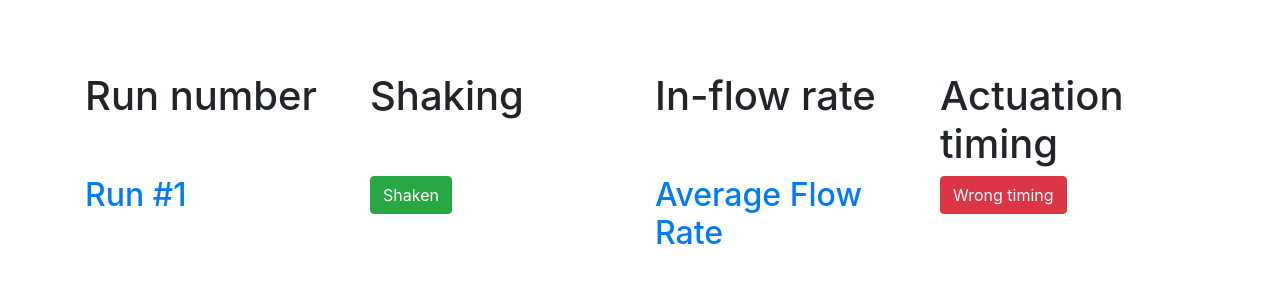
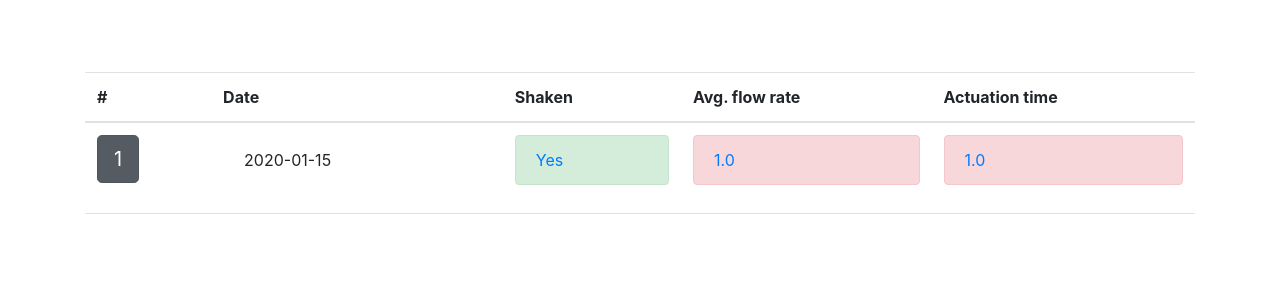
Before and after one commit to paulmeierling/Atem, a Flask app: page / in a window 1280 px wide. Shown: the part 76-376 px from the top of the page. Run offline with Flask 2, Linux system fonts and the light colour scheme; tables that the repository leaves empty hold one stand-in row (values such as "Sample post"); some libraries are stand-ins or nearby versions.

Commit message:
Added toogles for more infos in summary screen

```diff
--- a/app/models.py
+++ b/app/models.py
@@ -5,6 +5,7 @@ class Run_summary(db.Model):
     datetime = db.Column(db.Date(), index=True)
     description  = db.Column(db.String(400), default="Run description")
 
+    shaken = db.Column(db.Boolean, default=True, index=True)
     actuation_time = db.Column(db.Float(), index=True)
     avg_inflow = db.Column(db.Float(), index=True)
     start_breath = db.Column(db.Float(), index=True)
@@ -16,7 +17,7 @@ class Run_summary(db.Model):
 
 class Sensor_data(db.Model):
     id = db.Column(db.Integer, primary_key=True)
-    actuation_id = db.Column(db.Integer, db.ForeignKey(Run_summary.id))
+    summary_id = db.Column(db.Integer, db.ForeignKey(Run_summary.id))
     time_stamp = db.Column(db.Float(), index=True)
     pressure = db.Column(db.Float(), index=True)
     proximity = db.Column(db.Float(), index=True)
--- a/app/routes.py
+++ b/app/routes.py
@@ -15,18 +15,19 @@ from app.routes_helpers import *
 @app.route('/')
 def index():
     summaries = Run_summary.query.all()
-    actuation_ids = [run_summary.id for run_summary in summaries]
-    return render_template("index.html", actuation_ids = actuation_ids)
+    summary_ids = [run_summary.id for run_summary in summaries]
+    return render_template("index.html", summaries = summaries)
 
-@app.route('/show/<actuation_id>')
-def show(actuation_id):
-    sensor_data = Sensor_data.query.filter_by(actuation_id=actuation_id).all()
+@app.route('/show/<summary_id>')
+def show(summary_id):
+    sensor_data = Sensor_data.query.filter_by(summary_id=summary_id).all()
     time_stamp = [s.time_stamp for s in sensor_data]
     pressure = [s.pressure - 1013.25 for s in sensor_data] #Remove base pressure (1atm)
     proximity = [s.proximity for s in sensor_data]
     flow_rate = calculate_flow_rate(pressure)
     return render_template("chart.html", x_values=time_stamp, y1_values=flow_rate, y2_values=proximity)
 
+################# OLD AND NOT NEEDED ANYMORE #########
 #Returns a graph of the proximity sensor and the differntiation of this graph
 @app.route('/show_diff/<actuation_id>')
 def show_diff(actuation_id):
--- a/app/templates/base.html
+++ b/app/templates/base.html
@@ -46,10 +46,10 @@
 </div>
 
 
-{% block scripts %}
-<script src="https://stackpath.bootstrapcdn.com/bootstrap/4.3.1/js/bootstrap.min.js" integrity="sha384-JjSmVgyd0p3pXB1rRibZUAYoIIy6OrQ6VrjIEaFf/nJGzIxFDsf4x0xIM+B07jRM" crossorigin="anonymous"></script>
 <script src="https://code.jquery.com/jquery-3.3.1.slim.min.js" integrity="sha384-q8i/X+965DzO0rT7abK41JStQIAqVgRVzpbzo5smXKp4YfRvH+8abtTE1Pi6jizo" crossorigin="anonymous"></script>
 <script src="https://cdnjs.cloudflare.com/ajax/libs/popper.js/1.14.7/umd/popper.min.js" integrity="sha384-UO2eT0CpHqdSJQ6hJty5KVphtPhzWj9WO1clHTMGa3JDZwrnQq4sF86dIHNDz0W1" crossorigin="anonymous"></script>
+<script src="https://stackpath.bootstrapcdn.com/bootstrap/4.3.1/js/bootstrap.bundle.min.js" integrity="sha384-xrRywqdh3PHs8keKZN+8zzc5TX0GRTLCcmivcbNJWm2rs5C8PRhcEn3czEjhAO9o" crossorigin="anonymous"></script>
+{% block scripts %}
 {% endblock %}
 </body>
 </html>
--- a/app/templates/index.html
+++ b/app/templates/index.html
@@ -1,37 +1,89 @@
 {% extends "base.html" %}
 
 {% block content %}
-<div class="row">
-    <div class="col-sm">
-        <h1>Run number</h1>
+<table class="table">
+    <thead>
+      <tr>
+        <th scope="col">#</th>
+        <th scope="col">Date</th>
+        <th scope="col">Shaken</th>
+        <th scope="col">Avg. flow rate</th>
+        <th scope="col">Actuation time</th>
+      </tr>
+    </thead>
+    <tbody>
+      {% for summary in summaries %}
+      <div id="accordion">
+      <tr>
+        <th scope="row"><a href="{{ url_for('show', summary_id = summary.id)}}" class="btn btn-secondary btn-lg active" role="button" aria-pressed="true">{{summary.id}}</a>
+        </th>
+        <td>
+            <div class="alert" role="alert">{{summary.datetime}}</div>
+        </td>
+        <td>
+            <div class="alert shaken" role="alert"><a aria-controls="collapseOne" data-toggle="collapse" href="#shaking{{summary.id}}" >Yes</a></div>
+        </td>
+        <td>
+            <div class="alert avg_inflow" role="alert"><a aria-controls="collapseOne" data-toggle="collapse" href="#flow_rate{{summary.id}}">{{summary.avg_inflow}}</a></div>
+        </td>
+        <td>
+            <div class="alert actuation_time" role="alert"><a aria-controls="collapseOne" data-toggle="collapse" href="#actuation_time{{summary.id}}">{{summary.actuation_time}}</a></div>
+        </td>
+      </tr>
     </div>
-    <div class="col-sm">
-        <h1>Shaking</h1>
-    </div>
-    <div class="col-sm">
-        <h1>In-flow rate</h1>
-    </div>
-    <div class="col-sm">
-        <h1>Actuation timing</h1>
-    </div>
-  </div>
-{% for n in actuation_ids %}
-<div class="row">
-    <div class="col-sm">
-        <h2><a href={{ url_for('show', actuation_id = n) }}>Run #{{n}}</a></h2>
-    </div>
-    <div class="col-sm">
-        <button type="button" class="btn btn-success">Shaken</button>
-    </div>
-    <div class="col-sm">
-        <h2><a href={{ url_for('flow_rate', actuation_id = n) }}>Average Flow Rate</a></h2>
-        <!----<button type="button" class="btn btn-warning">Too low</button> -->
-    </div>
-    <div class="col-sm">
-        <button type="button" class="btn btn-danger">Wrong timing</button>
-    </div>
-  </div>
-
-{% endfor %}
+        <tr>
+            <td colspan="5">
+                <div class="collapse" id="shaking{{summary.id}}">
+                    <div class="card card-body">
+                    <b>Shaken:</b>You are supposed to shake your inhaler before each use, this ensures that you have a full dose loaded when you press it
+                    </div>
+                </div>
+                <div class="collapse" id="flow_rate{{summary.id}}">
+                        <div class="card card-body">
+                        <b>Inflow-rate</b>Your inflow rate should be between 20 and 30 liter per minute, if you inhaler faster or slower less medication will end up in your lungs
+                        </div>
+                </div>
+                <div class="collapse" id="actuation_time{{summary.id}}">
+                        <div class="card card-body">
+                        <b>Actuation time</b>You should press on the inhaler, while you are breathing in to ensure that you get all the medication in your lung
+                        </div>
+                </div>
+            </td>
+        </tr>
+      {% endfor %}
+    </tbody>
+  </table>
 
 {% endblock %}
+
+{% block scripts %}
+<script>
+//Run through all values and color them if they are in the respective range
+function isBetween(n, a, b) {
+    if(n >= a && n <= b){
+        return 1;}
+    else { return 0;}
+}
+$(document).ready(function(){
+    //Test if shaken == yes
+    $('.shaken').each(function(){
+        if($(this).text() == "Yes"){$(this).toggleClass('.alert alert-success')}
+        else{$(this).toggleClass('.alert alert-danger')}
+    });
+
+    //Test if avg_inflow between 20 and 30 !!!!to be changed !!!!
+    $('.avg_inflow').each(function(){
+        if( isBetween(parseFloat($(this).text()),20,30))
+        {$(this).toggleClass('.alert alert-success')}
+        else{$(this).toggleClass('.alert alert-danger')}
+    });
+
+    //Test if actuation time is between 3 and 5 !!!!to be changed !!!!
+    $('.actuation_time').each(function(){
+        if( isBetween(parseFloat($(this).text()),3,5))
+        {$(this).toggleClass('.alert alert-success')}
+        else{$(this).toggleClass('.alert alert-danger')}
+    });
+});
+</script>
+{% endblock %}
--- a/notepad.py
+++ b/notepad.py
@@ -13,7 +13,7 @@ def post_data():
         payload[time.time() - start_time] =  [random.randint(1,100),random.randint(200,500)]
         time.sleep(0.1)
 
-    response = requests.put('http://127.0.0.1:5000/sensor_data/1', data=payload)
+    response = requests.put('http://127.0.0.1:5000/sensor_data/3', data=payload)
     #response = requests.put('http://flask-dev.stkbwuuwcd.us-east-1.elasticbeanstalk.com/sensor_data/1', data=payload)
     print(response)
 
```
Also changed, not shown: app/routes_backend.py (+20 -13 lines), migrations/versions/233e57f3aebe_.py (added, +30 -0 lines), migrations/versions/e05accd5e962_.py (added, +34 -0 lines).
